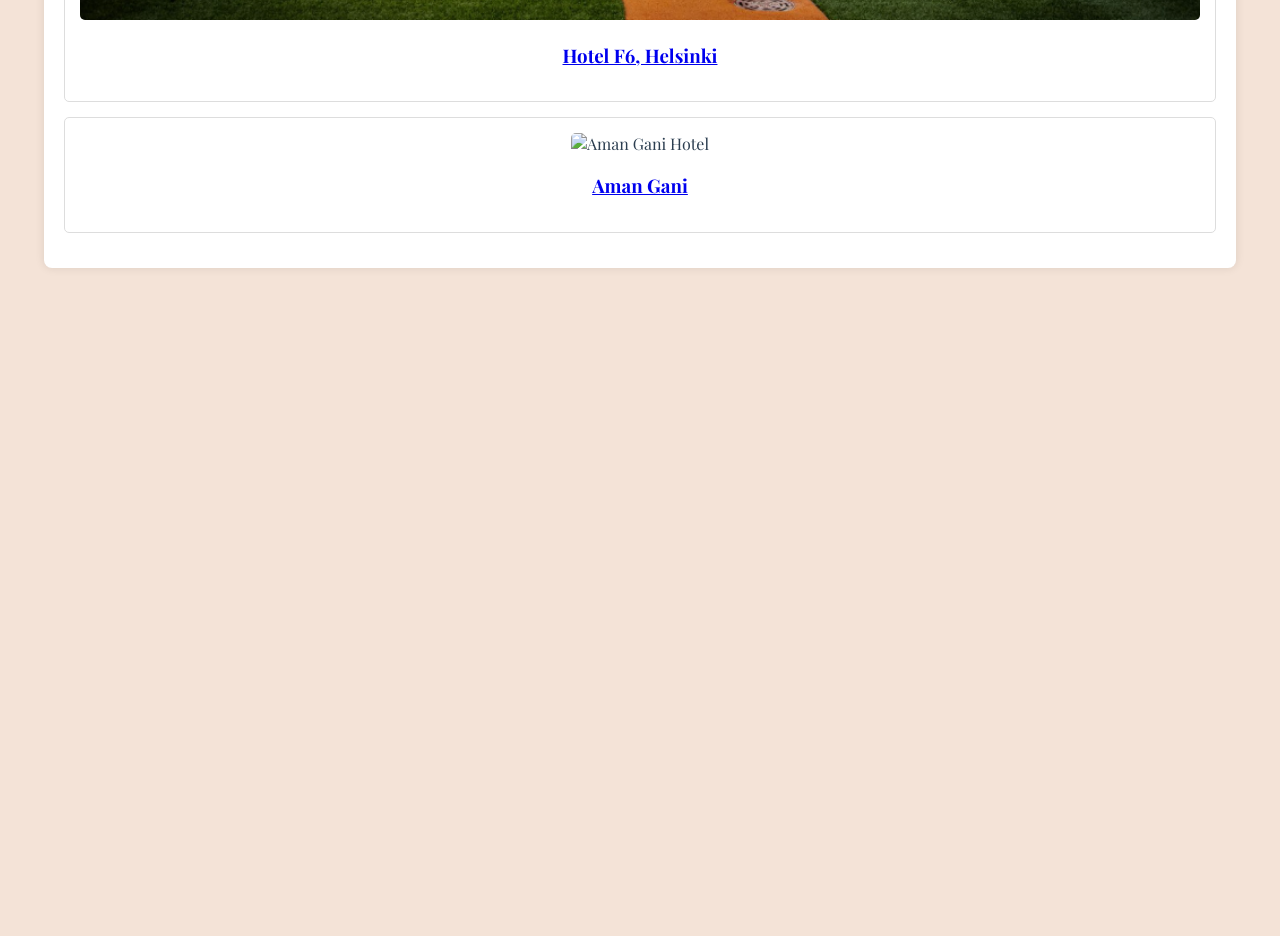
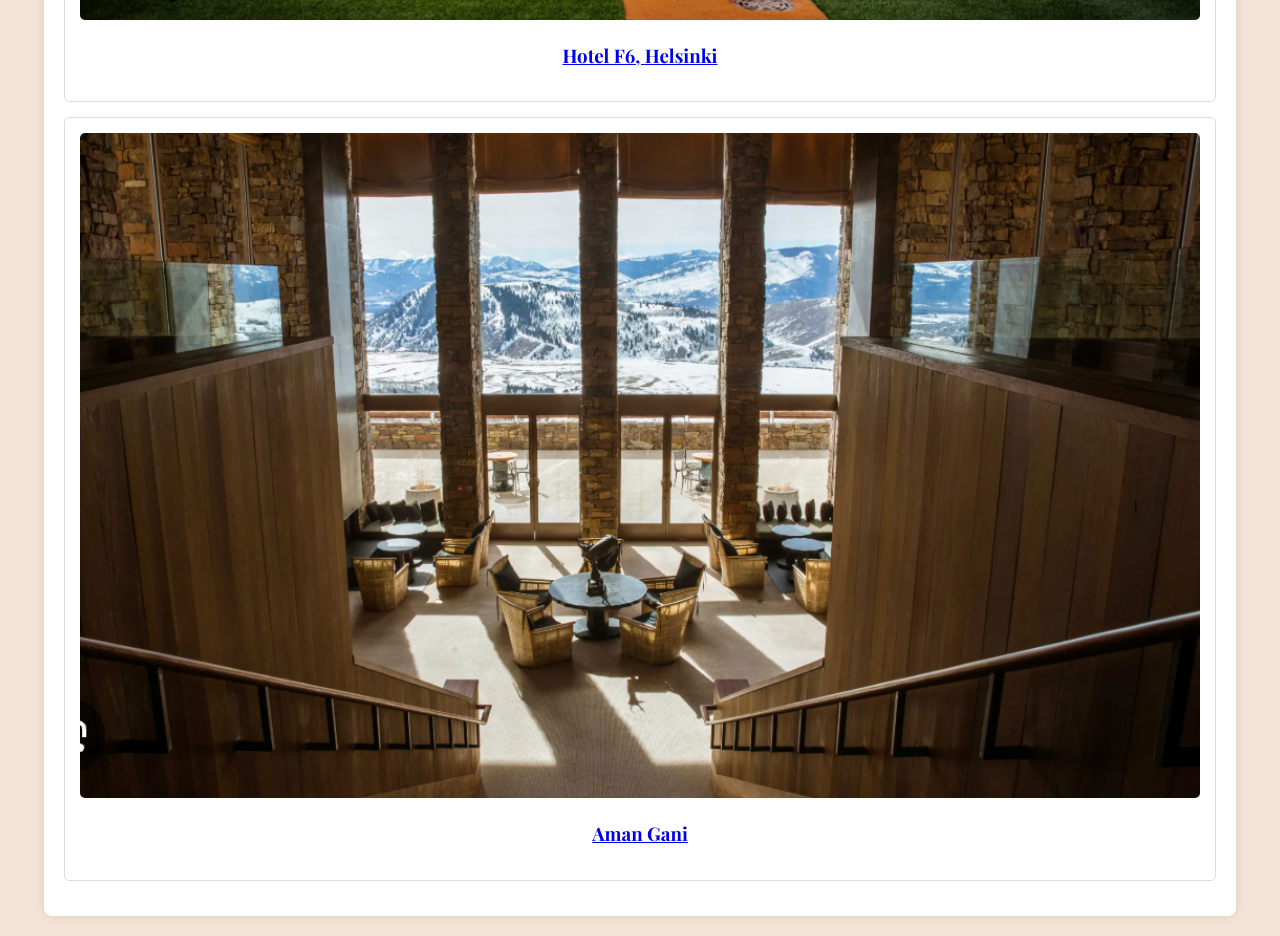
Before and after one commit to Lailafan/LFWebDev, a plain HTML site: page midterm/index.html in a window 1280 px wide. Shown: the part 3480-4416 px from the top of the page. Before the commit the page ends 3768 px from the top, so only its background shows below. Drawn offline with nearby package versions, Linux system fonts and the light colour scheme.

Commit message:
Update index.html

```diff
--- a/midterm/index.html
+++ b/midterm/index.html
@@ -119,7 +119,7 @@
             <h3><a href="hotel-f6.html">Hotel F6, Helsinki</a></h3>
         </div>
         <div class="hotel-card">
-            <img src="./images/IMG_3004.HEIC" alt="Aman Gani Hotel"> <!-- Add your image here -->
+            <img src="./images/amangani1.png" alt="Aman Gani Hotel"> <!-- Add your image here -->
             <h3><a href="aman-gani.html">Aman Gani</a></h3>
         </div>
 
```
